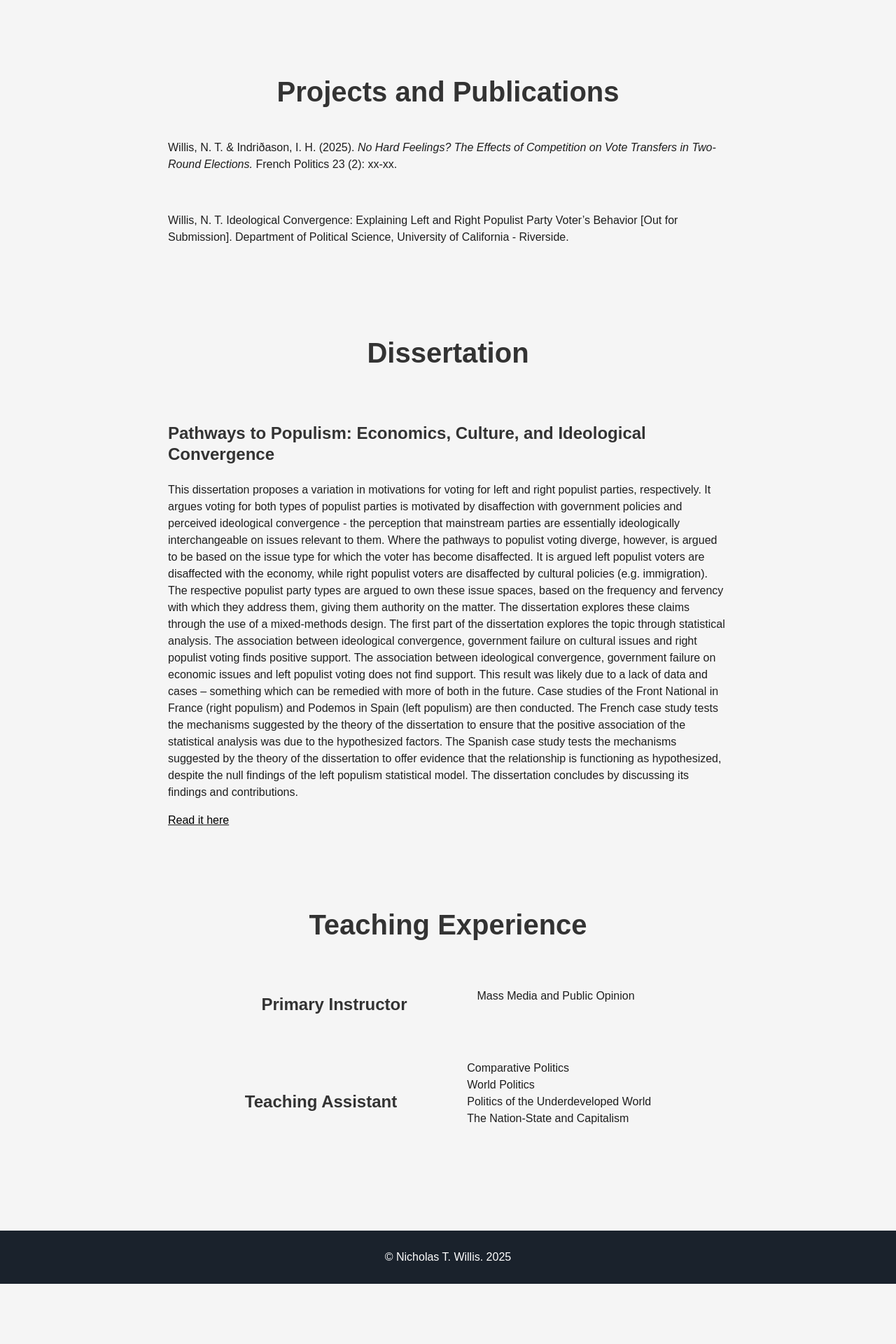
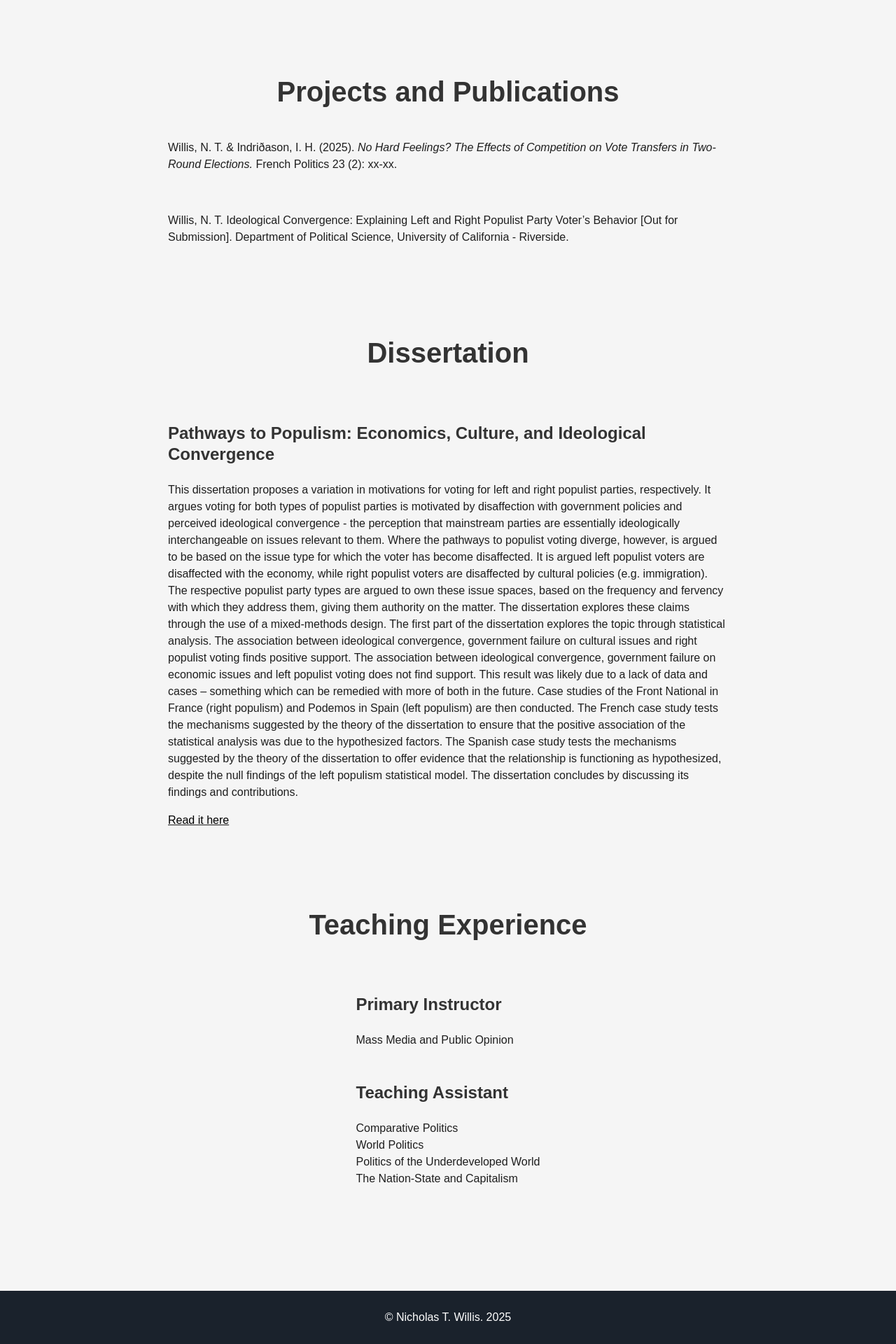
Before and after one commit to SimplyWillis/nicholastwillis, a Jekyll site: the page built from index.html, in a window 1280 px wide. Shown: the part 2387-4307 px from the top of the page at 70% size. Built offline with Jekyll 4.4.1, drawn with Linux system fonts in a browser that asks for light colours; nearby versions of some CDN libraries; before the commit the page ends 4221 px from its top, so only the background shows below that.

Commit message:
Update teachingexperience.html

```diff
--- a/_includes/teachingexperience.html
+++ b/_includes/teachingexperience.html
@@ -1,11 +1,6 @@
 <head>
   <style>
-.teachcontainer {
-  display: flex;
-  align-items: center;
-  column-gap: 100px;
-  justify-content: center;
-}
+
 </style>
 </head>
 
@@ -13,13 +8,9 @@
 
 <div style="text-align: center;">
   <div style="display: inline-block; text-align: left; max-width: 800px;">
-    <div class="teachcontainer">
       <h3>Primary Instructor</h3>
         <p>Mass Media and Public Opinion
         </p>
-        </div>
-        <br>
-        <div class="teachcontainer">
       <h3>Teaching Assistant</h3>
         <p>
 Comparative Politics
@@ -31,7 +22,6 @@ Politics of the Underdeveloped World
 The Nation-State and Capitalism
 
         </p>
-      </div>
     </div>
   </div>
 </div>
```
